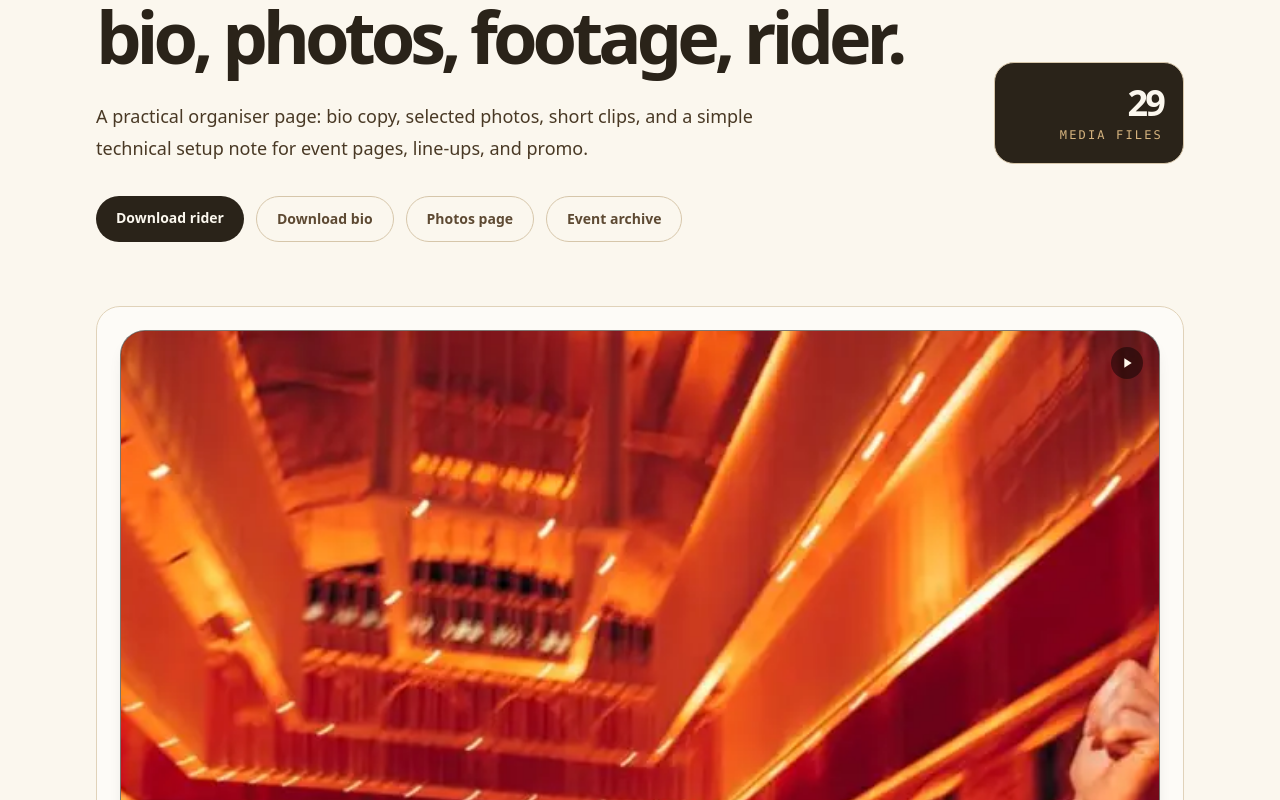
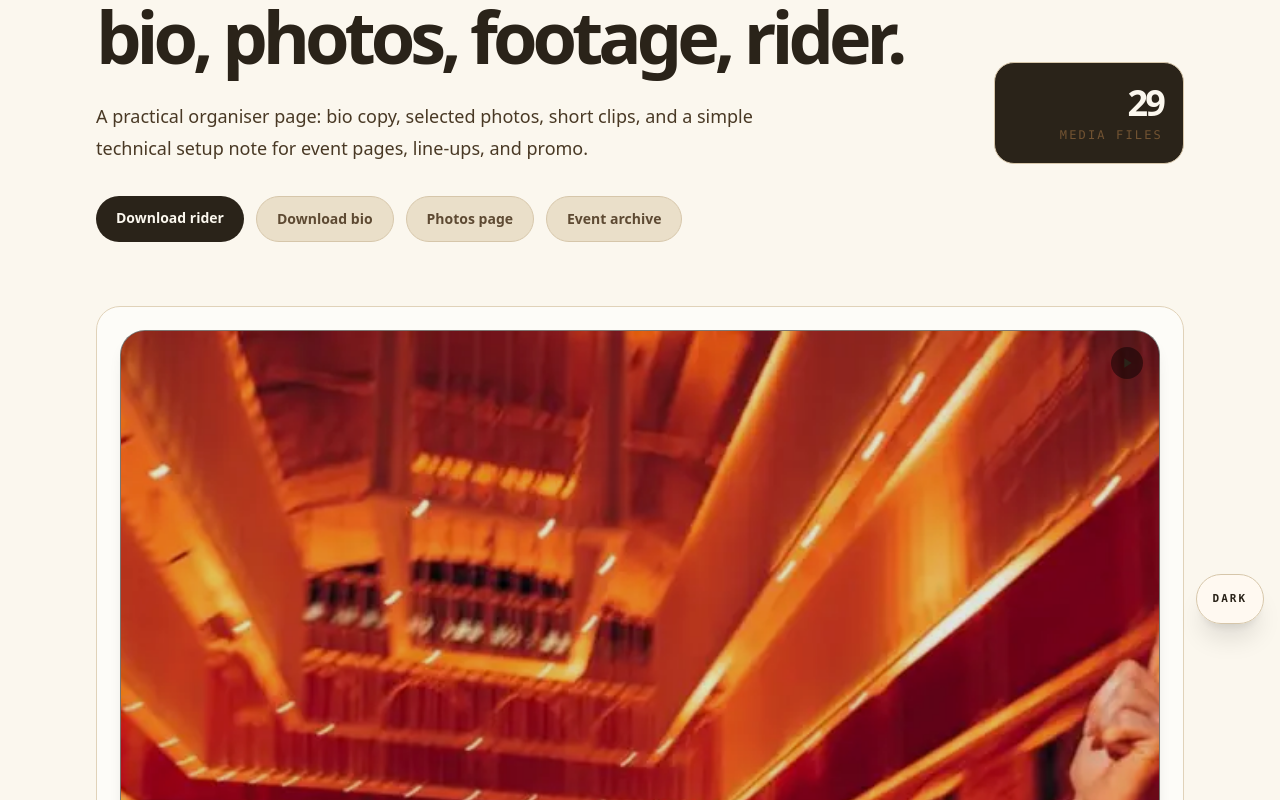
Before and after one commit to kokosthief/dj.henners.bio, a Next.js app: page /media-package in a window 1280 px wide. Shown: the part 160-960 px from the top of the page. Built offline with nearby package versions, Linux system fonts and the light colour scheme.

Commit message:
feat: add site-wide light dark mode

```diff
--- /dev/null
+++ b/src/app/components/ThemeToggle.tsx
@@ -0,0 +1,42 @@
+'use client';
+
+import { useEffect, useState } from 'react';
+
+type Theme = 'light' | 'dark';
+
+const getInitialTheme = (): Theme => {
+  if (typeof document === 'undefined') return 'light';
+  return document.documentElement.dataset.theme === 'dark' ? 'dark' : 'light';
+};
+
+export default function ThemeToggle() {
+  const [theme, setTheme] = useState<Theme>(getInitialTheme);
+
+  useEffect(() => {
+    const root = document.documentElement;
+    const activeTheme: Theme = root.dataset.theme === 'dark' ? 'dark' : 'light';
+    setTheme(activeTheme);
+  }, []);
+
+  const nextTheme: Theme = theme === 'dark' ? 'light' : 'dark';
+
+  const updateTheme = () => {
+    const root = document.documentElement;
+    root.dataset.theme = nextTheme;
+    root.style.colorScheme = nextTheme;
+    localStorage.setItem('henners-theme', nextTheme);
+    setTheme(nextTheme);
+  };
+
+  return (
+    <button
+      type="button"
+      onClick={updateTheme}
+      className="theme-toggle fixed bottom-4 right-4 z-[90] rounded-full border px-4 py-3 font-mono text-[11px] font-semibold uppercase tracking-[0.18em] shadow-xl backdrop-blur-md transition"
+      aria-label={`Switch to ${nextTheme} mode`}
+      aria-pressed={theme === 'dark'}
+    >
+      <span aria-hidden="true">{theme === 'dark' ? 'light' : 'dark'}</span>
+    </button>
+  );
+}
--- a/src/app/layout.tsx
+++ b/src/app/layout.tsx
@@ -7,6 +7,7 @@ import '@/styles/globals.css';
 import { siteConfig } from '@/constant/config';
 
 import SiteAnalytics from './components/SiteAnalytics';
+import ThemeToggle from './components/ThemeToggle';
 import GoogleAnalytics from './google-analytics';
 import { generateStructuredData } from './structured-data';
 
@@ -81,8 +82,13 @@ export default function RootLayout({
   const structuredData = generateStructuredData();
 
   return (
-    <html lang="en" className="dark scroll-smooth">
+    <html lang="en" className="scroll-smooth" data-theme="light" suppressHydrationWarning>
       <head>
+        <script
+          dangerouslySetInnerHTML={{
+            __html: `(() => { try { const stored = localStorage.getItem('henners-theme'); const preferred = window.matchMedia('(prefers-color-scheme: dark)').matches ? 'dark' : 'light'; const theme = stored || preferred; document.documentElement.dataset.theme = theme; document.documentElement.style.colorScheme = theme; } catch (_) { document.documentElement.dataset.theme = 'light'; } })();`,
+          }}
+        />
         <script
           type="application/ld+json"
           dangerouslySetInnerHTML={{ __html: JSON.stringify(structuredData.personSchema) }}
@@ -122,6 +128,7 @@ export default function RootLayout({
           <SiteAnalytics />
         </Suspense>
         {children}
+        <ThemeToggle />
       </body>
     </html>
   );
--- a/src/app/not-found.tsx
+++ b/src/app/not-found.tsx
@@ -11,7 +11,7 @@ export const metadata: Metadata = {
 export default function NotFound() {
   return (
     <main className="min-h-screen bg-[#fbf7ee] text-[#2a2319]">
-      <section className="relative overflow-hidden bg-[#060504] px-5 py-16 text-[#f4ead8] sm:px-8 lg:py-24">
+      <section className="theme-preserve-dark relative overflow-hidden bg-[#060504] px-5 py-16 text-[#f4ead8] sm:px-8 lg:py-24">
         <div className="absolute inset-0 opacity-35">
           <Image
             src={Basement}
--- a/src/app/page.tsx
+++ b/src/app/page.tsx
@@ -39,7 +39,7 @@ export default function HomePage() {
     <main className="min-h-screen bg-[#fbf7ee] text-[#2a2319] selection:bg-[#2a2319] selection:text-[#fbf7ee]">
       <ContactQueryScroll />
 
-      <header className="fixed inset-x-0 top-0 z-50 border-b border-[#f4ead8]/10 bg-[#060504]/82 px-5 py-4 backdrop-blur-md sm:px-8">
+      <header className="theme-preserve-dark fixed inset-x-0 top-0 z-50 border-b border-[#f4ead8]/10 bg-[#060504]/82 px-5 py-4 backdrop-blur-md sm:px-8">
         <div className="mx-auto flex max-w-6xl items-center justify-between gap-4">
           <Link href="/" className="font-mono text-xs uppercase tracking-[0.5em] text-[#f4ead8]">
             Henners
@@ -57,7 +57,7 @@ export default function HomePage() {
         </div>
       </header>
 
-      <section className="relative min-h-screen overflow-hidden px-5 pb-16 pt-28 sm:px-8 lg:pt-32">
+      <section className="theme-preserve-dark relative min-h-screen overflow-hidden px-5 pb-16 pt-28 sm:px-8 lg:pt-32">
         <div className="absolute inset-0 opacity-45">
           <Image
             src="/images/gallery/edfh-basement-bw.jpg"
@@ -157,7 +157,7 @@ export default function HomePage() {
         </div>
       </section>
 
-      <section className="overflow-hidden border-y border-[#e0d2b9] bg-[#2a2319] py-6 text-[#fbf7ee]">
+      <section className="theme-preserve-dark overflow-hidden border-y border-[#e0d2b9] bg-[#2a2319] py-6 text-[#fbf7ee]">
         <div className="flex min-w-max gap-8 whitespace-nowrap px-5 text-2xl tracking-[-0.04em] opacity-90 sm:justify-center">
           <span>Odessa roots</span><span>·</span><span>Amsterdam floors</span><span>·</span><span>global rhythm</span><span>·</span><span>sweat and stillness</span><span>·</span><span>joy and introspection</span><span>·</span><span>prepared arc</span><span>·</span><span>room-first listening</span>
         </div>
--- a/src/styles/globals.css
+++ b/src/styles/globals.css
@@ -4,14 +4,14 @@
 @tailwind utilities;
 
 html {
-  background-color: #100d0a;
+  background-color: var(--site-bg, #fbf7ee);
   overscroll-behavior: none;
   overflow-x: clip;
 }
 
 body {
   width: 100%;
-  background: #100d0a;
+  background: var(--site-bg, #fbf7ee);
   overflow-x: clip;
 }
 
@@ -42,6 +42,42 @@ body {
   --color-primary-900: rgb(var(--tw-color-primary-900)); /* #0c4a6e */
   --color-primary-950: rgb(var(--tw-color-primary-950)); /* #082f49 */
   /* #endregion  /**======== Primary Color =========== */
+
+  --site-bg: #fbf7ee;
+  --site-bg-soft: #f4ecdd;
+  --site-bg-card: rgba(255, 255, 255, 0.58);
+  --site-bg-card-solid: #fffaf1;
+  --site-bg-panel: #eadfc9;
+  --site-ink: #2a2319;
+  --site-ink-soft: #493925;
+  --site-muted: #5f4a32;
+  --site-accent: #725332;
+  --site-accent-soft: #d6b47f;
+  --site-border: #e0d2b9;
+  --site-border-strong: #d6c6aa;
+}
+
+html[data-theme='dark'] {
+  --site-bg: #100d0a;
+  --site-bg-soft: #18100a;
+  --site-bg-card: rgba(27, 22, 15, 0.72);
+  --site-bg-card-solid: #1b160f;
+  --site-bg-panel: #24170f;
+  --site-ink: #fff8ec;
+  --site-ink-soft: #ead8bd;
+  --site-muted: #d9c6a6;
+  --site-accent: #d6b47f;
+  --site-accent-soft: #c8aa7a;
+  --site-border: rgba(244, 234, 216, 0.16);
+  --site-border-strong: rgba(244, 234, 216, 0.28);
+}
+
+html[data-theme='light'] {
+  color-scheme: light;
+}
+
+html[data-theme='dark'] {
+  color-scheme: dark;
 }
 
 @layer base {
@@ -152,3 +188,122 @@ body {
 .animate-gentle-pulse {
   animation: gentlePulse 3s ease-in-out infinite;
 }
+
+
+/* Site-wide light/dark mode compatibility for the current hard-coded Tailwind palette. */
+.theme-toggle {
+  border-color: var(--site-border-strong);
+  background: color-mix(in srgb, var(--site-bg-card-solid) 86%, transparent);
+  color: var(--site-ink);
+}
+
+.theme-toggle:hover,
+.theme-toggle:focus-visible {
+  background: var(--site-ink);
+  color: var(--site-bg);
+}
+
+html[data-theme] body,
+html[data-theme] main {
+  background-color: var(--site-bg);
+  color: var(--site-ink);
+}
+
+html[data-theme] [class*='bg-[#fbf7ee]'],
+html[data-theme] [class*='bg-[#100d0a]'] {
+  background-color: var(--site-bg) !important;
+}
+
+html[data-theme] [class*='bg-[#f4ecdd]'],
+html[data-theme] [class*='bg-[#1b160f]'] {
+  background-color: var(--site-bg-soft) !important;
+}
+
+html[data-theme] [class*='bg-white/55'] {
+  background-color: var(--site-bg-card) !important;
+}
+
+html[data-theme] [class*='bg-[#eadfc9]'] {
+  background-color: var(--site-bg-panel) !important;
+}
+
+html[data-theme] [class*='border-[#e0d2b9]'],
+html[data-theme] [class*='border-[#f4ead8]/12'],
+html[data-theme] [class*='border-[#f4ead8]/15'] {
+  border-color: var(--site-border) !important;
+}
+
+html[data-theme] [class*='border-[#d6c6aa]'],
+html[data-theme] [class*='border-[#f4ead8]/20'],
+html[data-theme] [class*='border-[#f4ead8]/25'] {
+  border-color: var(--site-border-strong) !important;
+}
+
+html[data-theme] [class*='text-[#2a2319]'],
+html[data-theme] [class*='text-[#fff8ec]'],
+html[data-theme] [class*='text-[#f4ead8]'] {
+  color: var(--site-ink) !important;
+}
+
+html[data-theme] [class*='text-[#493925]'],
+html[data-theme] [class*='text-[#ead8bd]'] {
+  color: var(--site-ink-soft) !important;
+}
+
+html[data-theme] [class*='text-[#5f4a32]'],
+html[data-theme] [class*='text-[#6b573c]'],
+html[data-theme] [class*='text-[#d9c6a6]'] {
+  color: var(--site-muted) !important;
+}
+
+html[data-theme] [class*='text-[#725332]'],
+html[data-theme] [class*='text-[#d6b47f]'],
+html[data-theme] [class*='text-[#c8aa7a]'] {
+  color: var(--site-accent) !important;
+}
+
+html[data-theme='dark'] [class~='bg-[#2a2319]'] {
+  background-color: var(--site-bg-panel) !important;
+}
+
+html[data-theme='light'] [class~='bg-[#2a2319]'],
+html[data-theme='light'] [class~='bg-[#060504]'] {
+  background-color: var(--site-ink) !important;
+}
+
+html[data-theme='dark'] [class~='bg-[#060504]'],
+html[data-theme='dark'] [class~='bg-black'] {
+  background-color: #060504 !important;
+}
+
+html[data-theme] [class*='text-[#060504]'] {
+  color: var(--site-bg) !important;
+}
+
+html[data-theme='light'] .theme-preserve-dark,
+html[data-theme='dark'] .theme-preserve-dark {
+  background-color: #060504 !important;
+  color: #f4ead8 !important;
+}
+
+html[data-theme] .theme-preserve-dark [class*='text-[#fff8ec]'],
+html[data-theme] .theme-preserve-dark [class*='text-[#f4ead8]'] {
+  color: #fff8ec !important;
+}
+
+html[data-theme] .theme-preserve-dark [class*='text-[#ead8bd]'] {
+  color: #ead8bd !important;
+}
+
+html[data-theme] .theme-preserve-dark [class*='text-[#d6b47f]'],
+html[data-theme] .theme-preserve-dark [class*='text-[#c8aa7a]'] {
+  color: #d6b47f !important;
+}
+
+html[data-theme] .theme-preserve-dark [class*='bg-[#f4ead8]'] {
+  background-color: #f4ead8 !important;
+}
+
+html[data-theme] .theme-preserve-dark [class*='text-[#060504]'] {
+  color: #060504 !important;
+}
```
